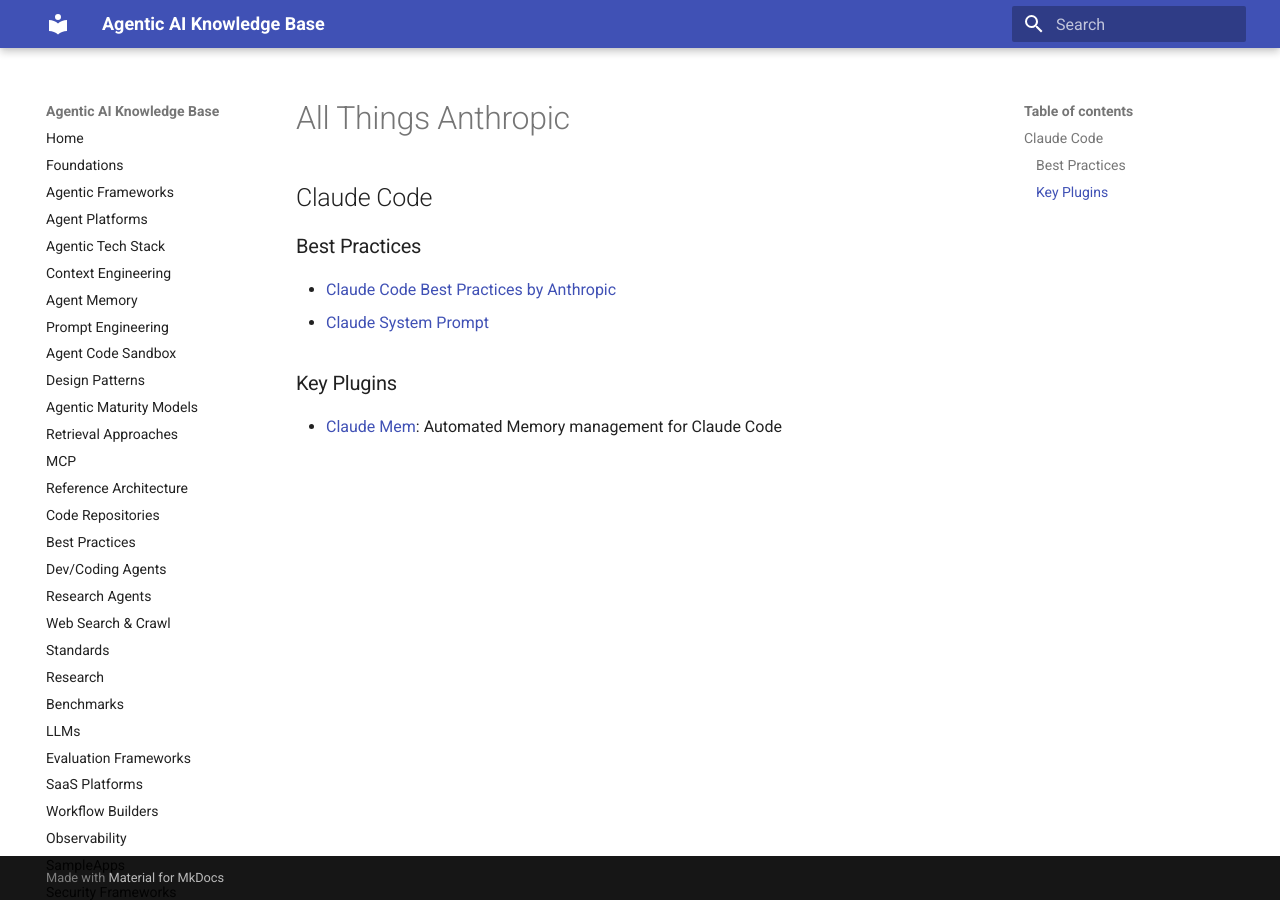
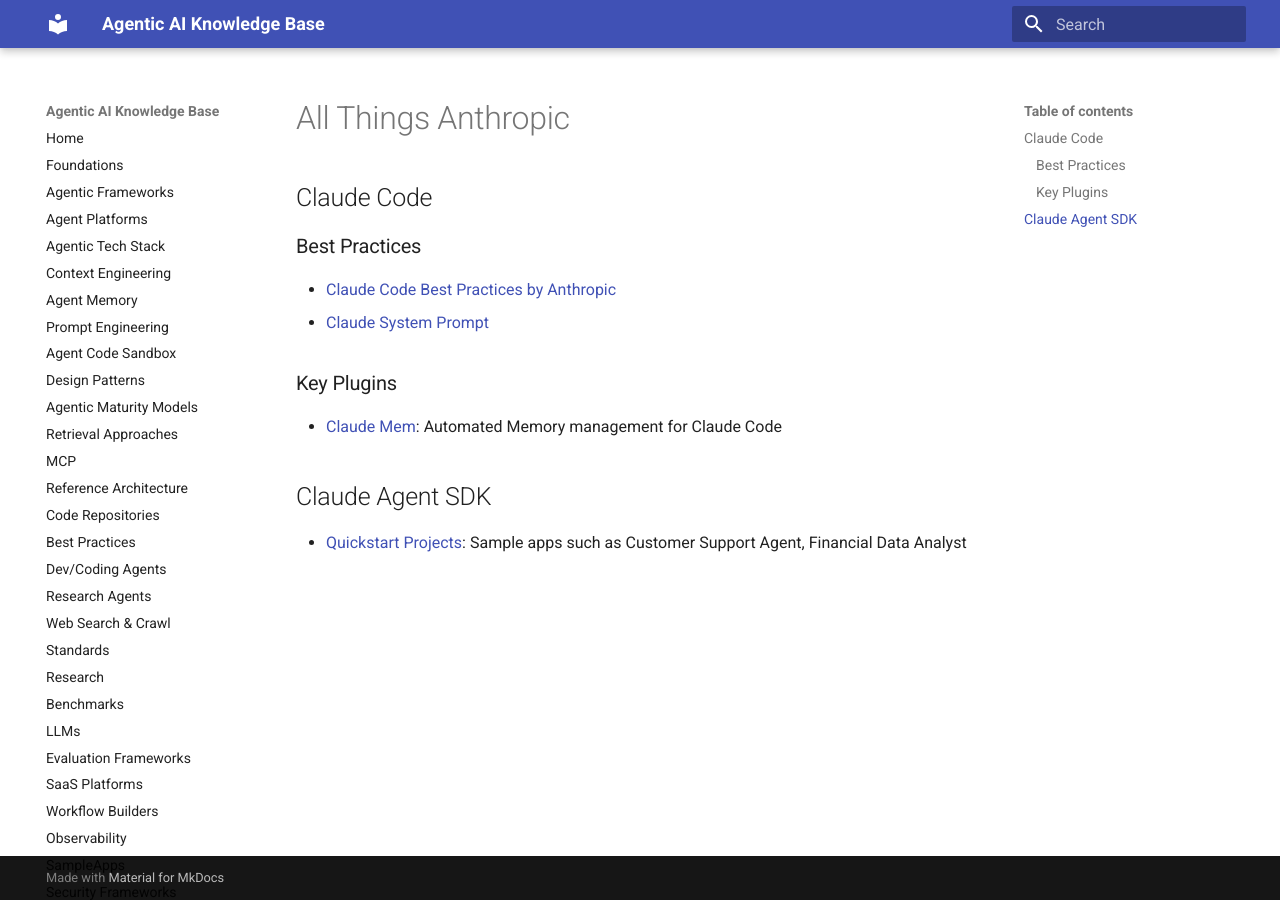
Before and after one commit to ankurkumarz/agentic-ai-knowledge-base, an MkDocs documentation site: the page built from docs/AllThingsAnthropic/README.md, in a window 1280 px wide. Built offline with MkDocs 1.6.1 and Material for MkDocs 9.7.7, drawn with Linux system fonts in a browser that asks for light colours.

Commit message:
Update README.md

```diff
--- a/docs/AllThingsAnthropic/README.md
+++ b/docs/AllThingsAnthropic/README.md
@@ -8,3 +8,7 @@
 ### Key Plugins
 
 - [Claude Mem](https://github.com/thedotmack/claude-mem/): Automated Memory management for Claude Code
+
+## Claude Agent SDK
+
+- [Quickstart Projects](https://github.com/anthropics/claude-quickstarts): Sample apps such as Customer Support Agent, Financial Data Analyst
```
